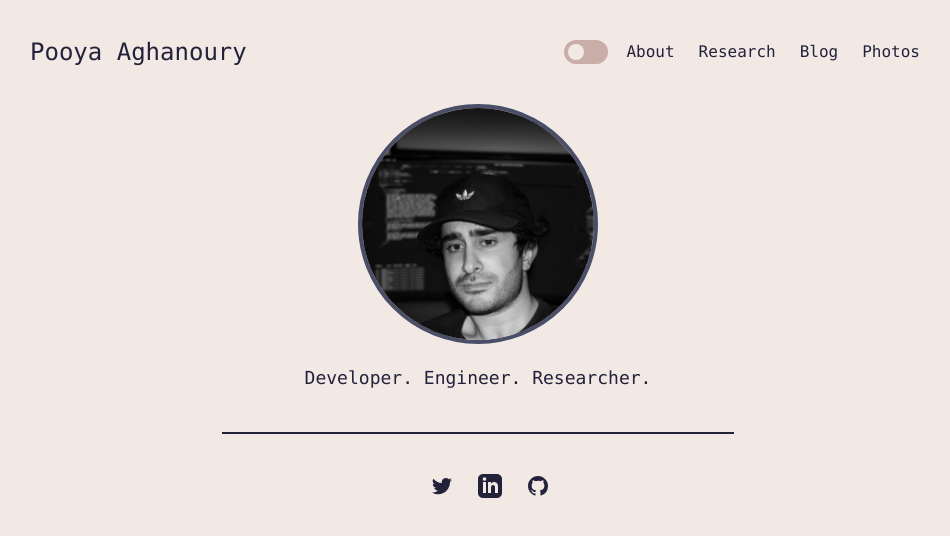
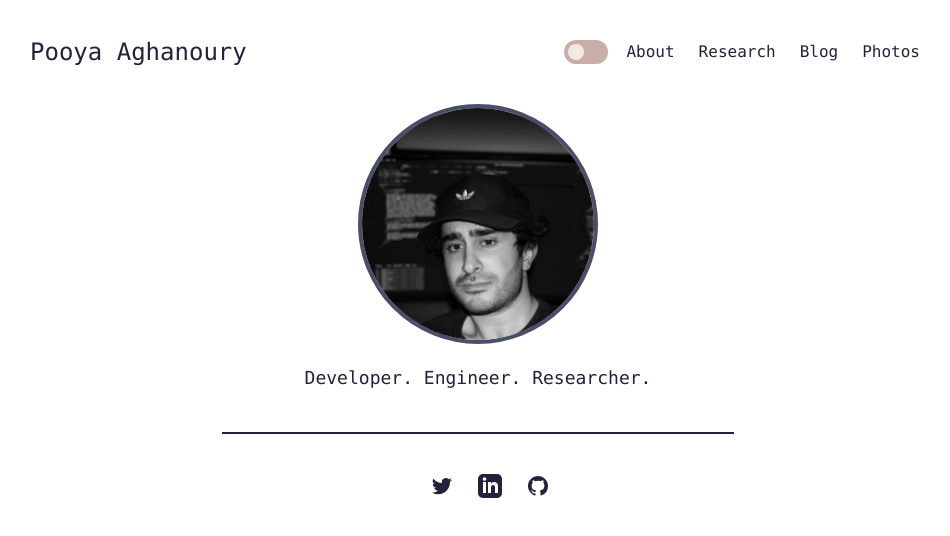
Before and after one commit to aghanoury/website, a Next.js app: page / in a window 1280 px wide. Shown: the top 536 px of the page, without its empty margins (162-1112 px from the left). Built offline with nearby package versions, Linux system fonts and the light colour scheme.

Commit message:
changed background colors

```diff
--- a/pages/_app.tsx
+++ b/pages/_app.tsx
@@ -34,7 +34,7 @@ export default function App({ Component, pageProps }: AppProps) {
       <div className="my-10 mx-auto max-w-lg border-t-2 border-black"></div>
 
       {/* bottom page social media links */}
-      <div className="flex items-center justify-center">
+      <div className="flex items-center justify-center pb-10">
         {/* <a href="#" class="text-gray-400 hover:text-gray-500">
           <span class="sr-only">Facebook</span>
           <svg class="h-6 w-6" fill="currentColor" viewBox="0 0 24 24">
--- a/pages/_document.tsx
+++ b/pages/_document.tsx
@@ -8,7 +8,8 @@ export default function Document() {
       <link rel="icon" href="/favicon.png" />
       <link rel="apple-touch-icon" href="/favicon.png" />
       <link rel="mask-icon" href="/favicon.png" />
-      <body className="bg-white text-dark_blue dark:bg-dark_blue dark:text-white">
+      {/* <body className="bg-fixed h-screen bg-gradient-to-b  from-day_gradient_top via-day_gradient_center to-day_gradient_bottom dark:from-night_gradient_blue dark:to-night_gradient_orange text-dark_blue dark:text-white"> */}
+      <body className="bg-fixed h-screen bg-day_background_gradient dark:bg-night_background_gradient text-dark_blue dark:text-white">
         <Main />
         <NextScript />
       </body>
```
